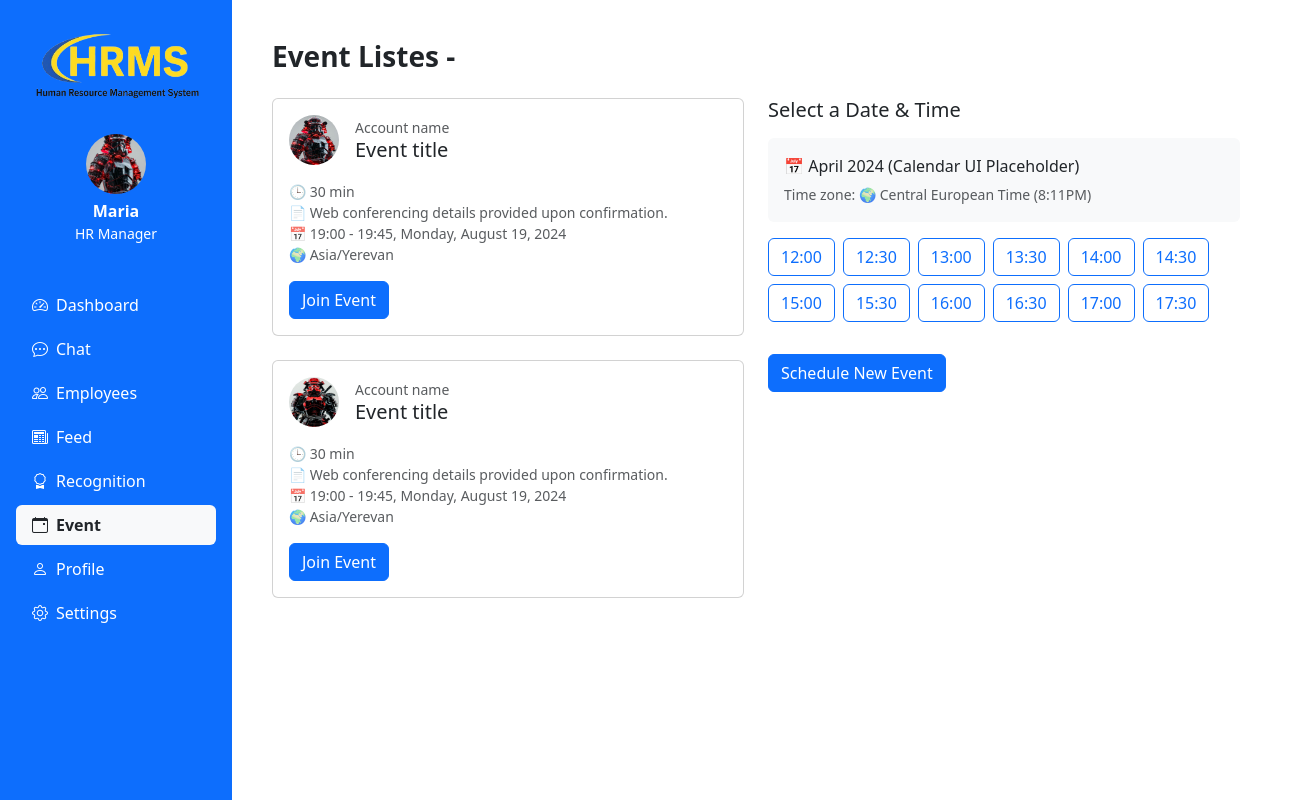
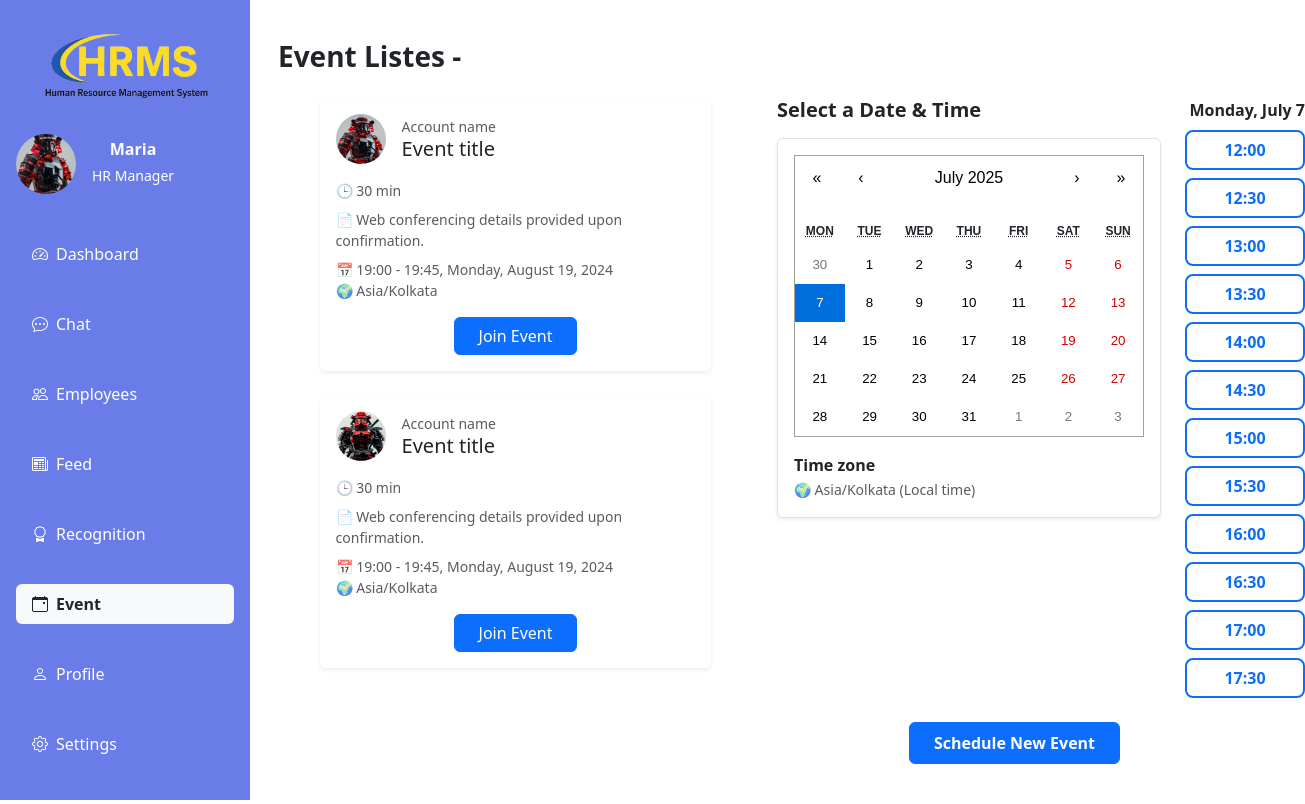
Before and after one commit to LungsomLamnio/UptoSkills_HRMS, a React (Vite) app: page /event in a window 1280 px wide. Shown: the whole page, 1305 px wide, since content can reach past the window. Built offline with nearby package versions, Linux system fonts and the light colour scheme.

Commit message:
Changes for the calender

```diff
--- a/package.json
+++ b/package.json
@@ -13,6 +13,7 @@
     "bootstrap": "^5.3.7",
     "bootstrap-icons": "^1.13.1",
     "react": "^19.1.0",
+    "react-calendar": "^6.0.0",
     "react-dom": "^19.1.0",
     "react-icons": "^5.5.0",
     "react-router-dom": "^7.6.3"
--- a/src/components/Event.jsx
+++ b/src/components/Event.jsx
@@ -1,92 +1,145 @@
-import React, { useState } from 'react';
-import profile1 from '../assets/1000065735.jpg'
-import profile2 from '../assets/1000065740.jpg'
+import React, { useState } from "react";
+import Calendar from 'react-calendar';
+import 'react-calendar/dist/Calendar.css';
+import profile1 from "../assets/1000065735.jpg";
+import profile2 from "../assets/1000065740.jpg";
 
 const Board = () => {
-
   const [step, setStep] = useState(1);
-  const [formData, setFormData] = useState({ name: '', email: '' });
+  const [formData, setFormData] = useState({ name: "", email: "" });
+  const [selectedDate, setSelectedDate] = useState(new Date());
 
   const times = [
-    '12:00', '12:30', '13:00', '13:30', '14:00', '14:30',
-    '15:00', '15:30', '16:00', '16:30', '17:00', '17:30'
+    "12:00", "12:30", "13:00", "13:30", "14:00", "14:30",
+    "15:00", "15:30", "16:00", "16:30", "17:00", "17:30",
   ];
 
   const events = [
     {
       id: 1,
-      name: 'Maria',
-      title: 'Event title',
-      image: profile1
+      name: "Maria",
+      title: "Event title",
+      image: profile1,
     },
     {
       id: 2,
-      name: 'John',
-      title: 'Event title',
-      image: profile2
-    }
+      name: "John",
+      title: "Event title",
+      image: profile2,
+    },
   ];
 
   const handleNext = () => setStep(2);
   const handleSubmit = () => setStep(3);
 
   return (
-    <div className="p-4">
+    <div className="container py-4">
       {step === 1 && (
         <>
           <h3 className="fw-bold mb-4">Event Listes -</h3>
           <div className="row">
-            <div className="col-md-6">
-              {events.map(event => (
-                <div className="card mb-4" key={event.id}>
+            {/* LEFT SIDE - Event Cards */}
+            <div className="col-md-5 mx-auto">
+              {events.map((event) => (
+                <div className="card mb-4 border-0 shadow-sm" key={event.id}>
                   <div className="card-body">
                     <div className="d-flex align-items-center mb-3">
-                      <img src={event.image} alt="avatar" className="avatar-img me-3" style={{ width: 50, height: 50, borderRadius: '50%' }} />
+                      <img
+                        src={event.image}
+                        alt="avatar"
+                        className="me-3"
+                        style={{ width: 50, height: 50, borderRadius: "50%" }}
+                      />
                       <div>
-                        <p className="mb-0 text-muted" style={{ fontSize: '14px' }}>Account name</p>
-                        <h5 className="card-title mb-0">{event.title}</h5>
+                        <p className="mb-0 text-muted" style={{ fontSize: "14px" }}>
+                          Account name
+                        </p>
+                        <h5 className="mb-0">{event.title}</h5>
                       </div>
                     </div>
-                    <ul className="list-unstyled small text-muted">
+                    <ul className="list-unstyled small text-muted mb-3">
                       <li>🕒 30 min</li>
-                      <li>📄 Web conferencing details provided upon confirmation.</li>
+                      <li className="my-2">
+                        📄 Web conferencing details provided upon confirmation.
+                      </li>
                       <li>📅 19:00 - 19:45, Monday, August 19, 2024</li>
-                      <li>🌍 Asia/Yerevan</li>
+                      <li>🌍 Asia/Kolkata</li>
                     </ul>
-                    <button className="btn btn-primary">Join Event</button>
+                    <div className="d-flex justify-content-center">
+                      <button className="btn btn-primary px-4">
+                        Join Event
+                      </button>
+                    </div>
                   </div>
                 </div>
               ))}
             </div>
 
+            {/* RIGHT SIDE - Calendar & Time Slots */}
             <div className="col-md-6">
-              <h5 className="mb-3">Select a Date & Time</h5>
-              <div className="bg-light p-3 rounded mb-3">
-                <p className="mb-1">📅 April 2024 (Calendar UI Placeholder)</p>
-                <small className="text-muted">Time zone: 🌍 Central European Time (8:11PM)</small>
+              <div className="d-flex justify-content-between align-items-start gap-4">
+                {/* Calendar */}
+                <div style={{ flex: 1 }}>
+                  <h5 className="mb-3 fw-bold">Select a Date & Time</h5>
+                  <div className="bg-white p-3 rounded shadow-sm border mb-3">
+                    <Calendar
+                      onChange={(date) => setSelectedDate(date)}
+                      value={selectedDate}
+                    />
+                    <p className="mt-3 mb-0 fw-semibold">Time zone</p>
+                    <small className="text-muted">
+                      🌍 Asia/Kolkata (Local time)
+                    </small>
+                  </div>
+                </div>
+
+                {/* Time Buttons */}
+                <div className="text-end" style={{ minWidth: "120px" }}>
+                  <p className="fw-semibold mb-2">
+                    {selectedDate.toLocaleDateString("en-US", {
+                      weekday: "long",
+                      month: "long",
+                      day: "numeric",
+                    })}
+                  </p>
+                  <div className="d-flex flex-column gap-2">
+                    {times.map((time) => (
+                      <button
+                        key={time}
+                        className="btn btn-outline-primary fw-semibold"
+                        style={{ borderRadius: "8px", borderWidth: "2px" }}
+                      >
+                        {time}
+                      </button>
+                    ))}
+                  </div>
+                </div>
               </div>
-              <div className="time-buttons mb-4">
-                {times.map(time => (
-                  <button key={time} className="btn btn-outline-primary me-2 mb-2">{time}</button>
-                ))}
+
+              <div className="text-center mt-4">
+                <button className="btn btn-primary px-4 py-2 fw-bold" onClick={handleNext}>
+                  Schedule New Event
+                </button>
               </div>
-              <button className="btn btn-primary" onClick={handleNext}>Schedule New Event</button>
             </div>
           </div>
         </>
       )}
 
+      {/* STEP 2 - Form */}
       {step === 2 && (
-        <div className="p-4">
+        <div className="p-4" style={{ maxWidth: "400px" }}>
           <h4>Fill Your Details here -</h4>
-          <div className="mt-4" style={{ maxWidth: '400px' }}>
+          <div className="mt-4">
             <div className="mb-3">
               <label className="form-label">Name</label>
               <input
                 type="text"
                 className="form-control"
                 value={formData.name}
-                onChange={e => setFormData({ ...formData, name: e.target.value })}
+                onChange={(e) =>
+                  setFormData({ ...formData, name: e.target.value })
+                }
               />
             </div>
             <div className="mb-3">
@@ -95,23 +148,30 @@ const Board = () => {
                 type="email"
                 className="form-control"
                 value={formData.email}
-                onChange={e => setFormData({ ...formData, email: e.target.value })}
+                onChange={(e) =>
+                  setFormData({ ...formData, email: e.target.value })
+                }
               />
             </div>
-            <button className="btn btn-success" onClick={handleSubmit}>Submit</button>
+            <button className="btn btn-success" onClick={handleSubmit}>
+              Submit
+            </button>
           </div>
         </div>
       )}
 
+      {/* STEP 3 - Confirmation */}
       {step === 3 && (
         <div className="p-4">
           <h2 className="text-success">✅ You are scheduled</h2>
-          <p className="mt-3">A calendar invitation has been sent to your email address.</p>
+          <p className="mt-3">
+            A calendar invitation has been sent to your email address.
+          </p>
           <div className="card mt-3 p-3">
             <h5>Schedule eClosing</h5>
             <p><strong>{formData.name}</strong></p>
-            <p>📅 19:00 - 19:45, Monday, August 19, 2024</p>
-            <p>🌍 Asia/Yerevan</p>
+            <p>📅 {selectedDate.toDateString()}</p>
+            <p>🌍 Asia/Kolkata</p>
             <p>📄 Web conferencing details to follow.</p>
           </div>
         </div>
--- a/src/components/Navbar.jsx
+++ b/src/components/Navbar.jsx
@@ -17,9 +17,10 @@ const items = [
 const Navbar = () => {
   return (
 <div
-      className="sidebar d-flex flex-column text-white bg-primary vh-100 p-3"
-      style={{ width: "250px" }}
+  className="sidebar d-flex flex-column text-white vh-100 p-3"
+  style={{ width: "250px", backgroundColor: "#697CE8" }}
 >
+
       <div className="text-center mb-4">
         <img
           src={logo}
@@ -28,15 +29,17 @@ const Navbar = () => {
           style={{ width: "200px" }}
         />
         <br />
-        <div>
+        <div className="d-flex align-items-center">
           <img
             src={profile}
             alt="Profile"
-            className="rounded-circle mb-2"
+            className="rounded-circle me-3"
             style={{ width: "60px", height: "60px", objectFit: "cover" }}
           />
-          <h6 className="fw-bold mb-0">Maria</h6>
+          <div>
+            <h6 className="fw-bold mb-1">Maria</h6>
             <small>HR Manager</small>
+          </div>
         </div>
       </div>
 
@@ -46,16 +49,18 @@ const Navbar = () => {
       to={item.path}
       key={item.name}
       className={({ isActive }) =>
-              `py-2 px-3 mb-1 rounded d-flex align-items-center text-decoration-none ${
+        `py-2 px-3 rounded d-flex align-items-center text-decoration-none ${
           isActive ? "bg-light text-dark fw-bold" : "text-white"
         }`
       }
+      style={{ marginBottom: "30px" }}
     >
       <i className={`bi ${item.icon} me-2`}></i>
       {item.name}
     </NavLink>
   ))}
 </div>
+
     </div>
   );
 };
```
Also changed, not shown: 1 other file (tests, documents, lock files or other folders). Lines whose indentation alone changed are shown as unchanged.
